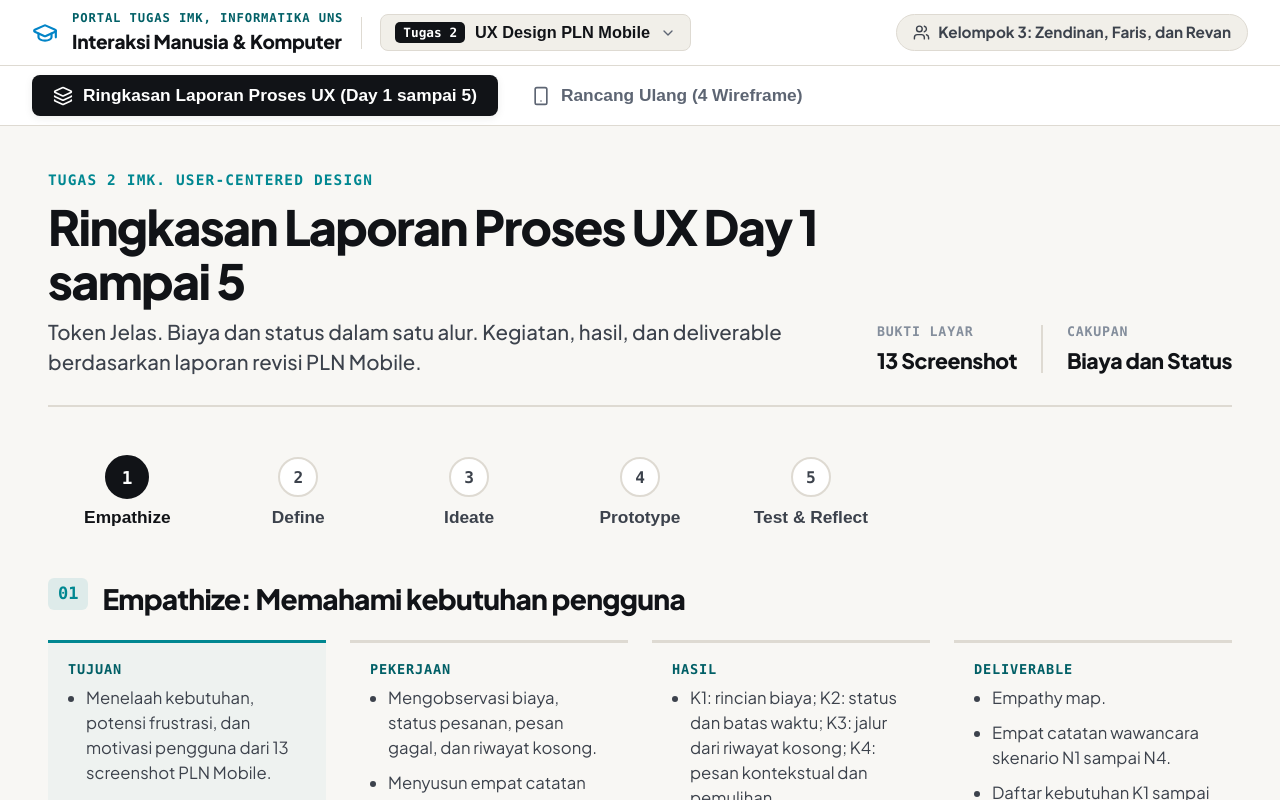
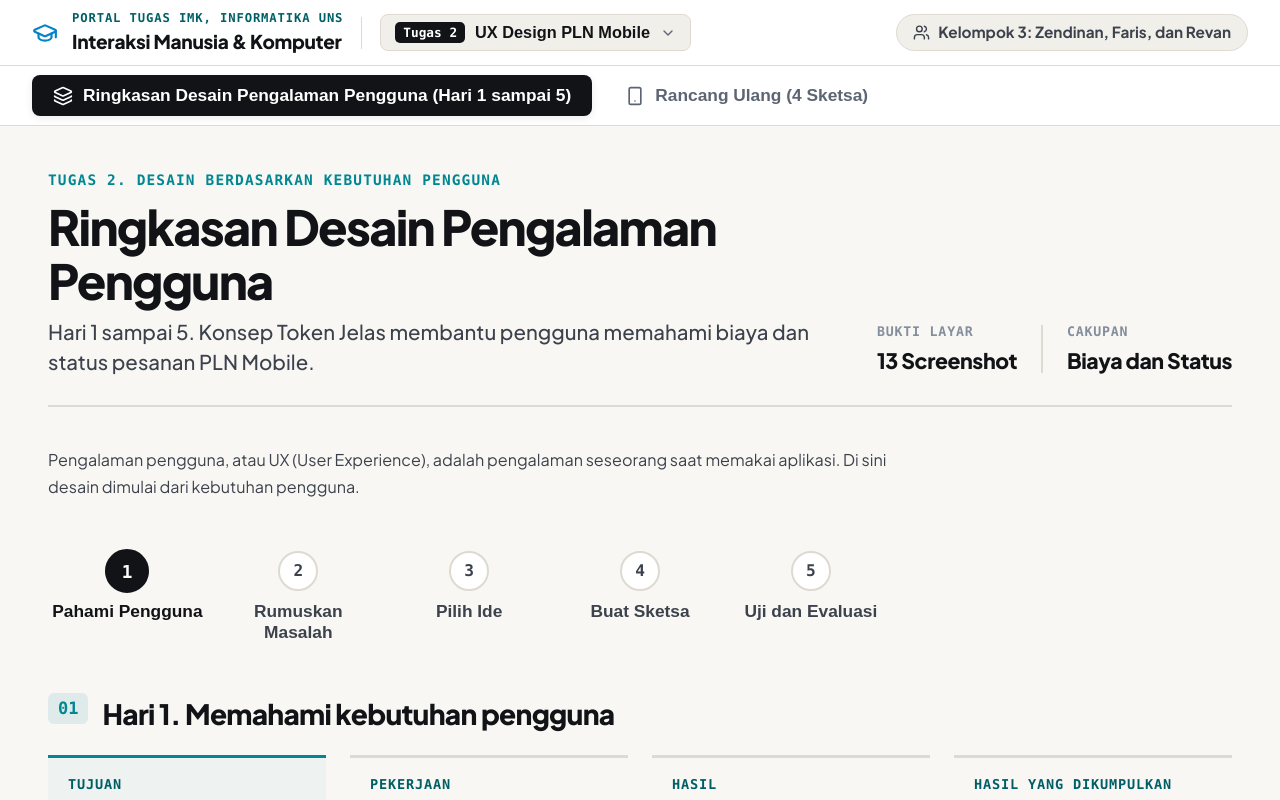
Before and after one commit to fritzuu/Wireframing-IMK, a React (Vite) app in the folder web-interaktif-imk/: page / in a window 1280 px wide. Built offline with nearby package versions, Linux system fonts and the light colour scheme.

Commit message:
feat: clarify UX terminology and report reference codes

```diff
--- a/web-interaktif-imk/src/components/pages/PageUX.jsx
+++ b/web-interaktif-imk/src/components/pages/PageUX.jsx
@@ -1,14 +1,15 @@
 import { MotionButton, MotionLink, MotionSection, MotionCard, MotionReveal, MotionSwitch } from '../motion/PortalMotion';
 import React, { useState } from 'react';
 import { ArrowRight, ChevronLeft, ChevronRight, Download, Layers, Smartphone } from 'lucide-react';
-import { uxComparisons, uxDays } from '../../data/uxReportData';
+import { uxDays as sourceDays } from '../../data/uxReportData';
+import { readableDays as uxDays, readableComparisons as uxComparisons, reportCodes, codesForDay } from '../../data/uxLanguage';
 import './ux.css';
 
 const summaryFields = [
   ['focus', 'TUJUAN'],
   ['work', 'PEKERJAAN'],
   ['results', 'HASIL'],
-  ['deliverables', 'DELIVERABLE'],
+  ['deliverables', 'HASIL YANG DIKUMPULKAN'],
 ];
 
 function Section({ number, title, children }) {
@@ -23,7 +24,7 @@
 export function DayReport({ day, onSelectCase }) {
   return (
     <>
-      <Section number={`0${day.day}`} title={`${day.stage}: ${day.title}`}>
+      <Section number={`0${day.day}`} title={`Hari ${day.day}. ${day.title}`}>
         <div className="free-dgti-strip ux-summary">
           {summaryFields.map(([field, label], index) => (
             <MotionCard className={`dgti-item ${index === 0 ? 'highlight' : ''}`} key={field} delay={index * 0.05}>
@@ -39,6 +40,11 @@
           <ReportSection section={section} onSelectCase={onSelectCase} />
         </Section>
       ))}
+      <details className="ux-code-reference">
+        <summary>Kode acuan dalam laporan</summary>
+        <p className="ux-small">Kode berikut dipakai pada PDF sumber. Nama lengkapnya digunakan pada ringkasan di atas.</p>
+        <dl>{codesForDay(sourceDays[day.day - 1]).map(code => <div key={code}><dt>{code}</dt><dd>{reportCodes[code]}</dd></div>)}</dl>
+      </details>
       <div className="free-bottom-cta">
         <div className="cta-statement"><strong>Sumber Day {day.day}</strong><span className="ux-source-file">A_3_tugasUXdesain_{day.day}.pdf</span><span>Bagian {day.sourceSections}</span></div>
         <MotionLink className="ux-download" href={day.source} download><Download size={17} />Unduh laporan Day {day.day}</MotionLink>
@@ -83,22 +89,22 @@
 }
 
 function ScreenGallery({ onSelectCase }) {
-  return <div className="ux-screen-gallery">{uxComparisons.map((item, index) => <MotionButton className="ux-screen-card" key={item.after} onClick={() => onSelectCase(index)}><span className="dgti-code">{item.need}. {item.before} dan {item.after}</span><img src={`/ux/${item.after}.png`} alt={`Wireframe ${item.after}: ${item.title}`} /><strong>{item.title}</strong><span className="ux-small">Lihat sebelum dan sesudah</span></MotionButton>)}</div>;
+  return <div className="ux-screen-gallery">{uxComparisons.map((item, index) => <MotionButton className="ux-screen-card" key={item.after} onClick={() => onSelectCase(index)}><span className="dgti-code">{['Memahami biaya', 'Memahami batas waktu', 'Menangani kedaluwarsa', 'Menemukan transaksi'][index]}</span><img src={`/ux/${item.after}.png`} alt={`Sketsa tampilan. ${item.title}`} /><strong>{item.title}</strong><span className="ux-small">Lihat sebelum dan sesudah</span></MotionButton>)}</div>;
 }
 
 function Comparison({ index, onChange, onBack }) {
   const item = uxComparisons[index];
   return <div className="cases-stage-free">
-    <div className="free-nav-bar"><MotionButton className="free-back-btn" onClick={onBack}><ChevronLeft size={16} />Day 4 Prototype</MotionButton><div className="free-case-switcher">{uxComparisons.map((comparison, i) => <MotionButton indicator="ux-case-tab" active={index === i} key={comparison.after} className={`free-case-tab ${index === i ? 'active' : ''}`} onClick={() => onChange(i)} aria-pressed={index === i}><span className="tab-num">0{i + 1}</span><span className="tab-name">{comparison.after} {comparison.need}</span></MotionButton>)}</div></div>
+    <div className="free-nav-bar"><MotionButton className="free-back-btn" onClick={onBack}><ChevronLeft size={16} />Hari 4. Sketsa tampilan</MotionButton><div className="free-case-switcher">{uxComparisons.map((comparison, i) => <MotionButton indicator="ux-case-tab" active={index === i} key={comparison.after} className={`free-case-tab ${index === i ? 'active' : ''}`} onClick={() => onChange(i)} aria-pressed={index === i}><span className="tab-num">0{i + 1}</span><span className="tab-name">{['Biaya', 'Waktu', 'Kedaluwarsa', 'Riwayat'][i]}</span></MotionButton>)}</div></div>
     <MotionSwitch className="free-showcase-canvas" motionKey={index}>
       <div className="free-editorial-column">
-        <div className="free-case-headline"><div className="free-meta-line"><span className="free-stage-label">DAY 4 {item.need}</span><span className="free-theory-label">{item.before} dan {item.after}</span></div><h1 className="free-display-title">{item.title}</h1></div>
+        <div className="free-case-headline"><div className="free-meta-line"><span className="free-stage-label">HARI 4</span><span className="free-theory-label">Perbandingan sebelum dan sesudah</span></div><h1 className="free-display-title">{item.title}</h1></div>
         <div className="free-narrative-flow">{[['issue', 'SEBELUM', item.original], ['fix', 'USULAN PERUBAHAN', item.proposal], ['result', 'ALASAN PERUBAHAN', item.reason]].map(([style, label, text]) => <div className={`free-narrative-item ${style}`} key={label}><div className="narrative-tag">{label}</div><p className="narrative-text">{text}</p></div>)}</div>
         <p className="ux-small"><b>Pola yang dipertahankan:</b> {item.kept}</p>
         <div className="free-controls-bar"><span>Perubahan <b>{index + 1}</b> / 4</span><div className="free-btn-group"><MotionButton className="free-nav-arrow" disabled={index === 0} onClick={() => onChange(index - 1)} aria-label="Perubahan sebelumnya"><ChevronLeft size={18} /></MotionButton><MotionButton className="free-nav-arrow primary" disabled={index === 3} onClick={() => onChange(index + 1)} aria-label="Perubahan berikutnya"><ChevronRight size={18} /></MotionButton></div></div>
         <MotionLink className="ux-download" href={uxDays[3].source} download><Download size={16} />Laporan Day 4 bagian 4.3 sampai 4.6</MotionLink>
       </div>
-      <div className="free-mockups-stage">{[['asli', 'SCREENSHOT ASLI', item.before, 'jpeg'], ['fiksasi', 'WIREFRAME USULAN', item.after, 'png']].map(([style, label, code, ext]) => <MotionCard className="free-phone-wrapper" key={code} delay={style === 'fiksasi' ? 0.08 : 0}><figcaption className={`free-phone-label ${style}`}><span className="label-status">{label}</span><span className="label-sub">{code}</span></figcaption><img className="ux-screen-image" src={`/ux/${code}.${ext}`} alt={`${code}: ${label.toLowerCase()} untuk ${item.title}`} /></MotionCard>)}</div>
+      <div className="free-mockups-stage">{[['asli', 'SCREENSHOT ASLI', item.before, 'jpeg'], ['fiksasi', 'SKETSA USULAN', item.after, 'png']].map(([style, label, code, ext]) => <MotionCard className="free-phone-wrapper" key={code} delay={style === 'fiksasi' ? 0.08 : 0}><figcaption className={`free-phone-label ${style}`}><span className="label-status">{label}</span></figcaption><img className="ux-screen-image" src={`/ux/${code}.${ext}`} alt={`${code}: ${label.toLowerCase()} untuk ${item.title}`} /></MotionCard>)}</div>
     </MotionSwitch>
   </div>;
 }
@@ -112,15 +118,16 @@
   const selectCase = index => {setCaseIndex(index); setPage('kasus'); document.querySelector('.imk-main-canvas')?.scrollTo({ top: 0 });};
 
   return <div className="ux-workspace">
-    <nav className="tugas1-nav-bar ux-nav" aria-label="Halaman Tugas 2"><div className="tugas1-nav-tabs">{[['proses', Layers, 'Ringkasan Laporan Proses UX', 'Day 1 sampai 5'], ['kasus', Smartphone, 'Rancang Ulang', '4 Wireframe']].map(([id, Icon, label, sub]) => <MotionButton indicator="ux-page-tab" active={page === id} key={id} className={`tugas1-tab-btn ${page === id ? 'active' : ''}`} onClick={() => setPage(id)} aria-pressed={page === id}><Icon size={20} /><span><span className="ux-nav-label-full">{label}</span><span className="ux-nav-label-short">{id === 'proses' ? 'Ringkasan UX' : label}</span><span className="tab-sub-text"> ({sub})</span></span></MotionButton>)}</div></nav>
+    <nav className="tugas1-nav-bar ux-nav" aria-label="Halaman Tugas 2"><div className="tugas1-nav-tabs">{[['proses', Layers, 'Ringkasan Desain Pengalaman Pengguna', 'Hari 1 sampai 5'], ['kasus', Smartphone, 'Rancang Ulang', '4 Sketsa']].map(([id, Icon, label, sub]) => <MotionButton indicator="ux-page-tab" active={page === id} key={id} className={`tugas1-tab-btn ${page === id ? 'active' : ''}`} onClick={() => setPage(id)} aria-pressed={page === id}><Icon size={20} /><span><span className="ux-nav-label-full">{label}</span><span className="ux-nav-label-short">{id === 'proses' ? 'Ringkasan' : label}</span><span className="tab-sub-text"> ({sub})</span></span></MotionButton>)}</div></nav>
     <MotionSwitch motionKey={page} className="portal-page-motion">
     {page === 'kasus' ? <Comparison index={caseIndex} onChange={setCaseIndex} onBack={() => {setPage('proses'); selectDay(3);}} /> : <div className="summary-free-canvas ux-body">
-      <MotionReveal className="free-hero-header"><div className="hero-text-block"><span className="free-tagline">TUGAS 2 IMK. USER-CENTERED DESIGN</span><h1 className="free-hero-title">Ringkasan Laporan Proses UX Day 1 sampai 5</h1><p className="free-hero-sub">Token Jelas. Biaya dan status dalam satu alur. Kegiatan, hasil, dan deliverable berdasarkan laporan revisi PLN Mobile.</p></div><div className="free-stat-ribbon"><div className="free-stat-unit"><span className="stat-label">BUKTI LAYAR</span><strong className="stat-value">13 Screenshot</strong></div><div className="stat-divider" /><div className="free-stat-unit"><span className="stat-label">CAKUPAN</span><strong className="stat-value text-teal">Biaya dan Status</strong></div></div></MotionReveal>
-      <div className="free-timeline-track ux-day-track" aria-label="Hari kegiatan">{uxDays.map((item, index) => <MotionButton indicator="ux-day-tab" active={dayIndex === index} key={item.day} className={`timeline-step-btn ${dayIndex === index ? 'active' : ''}`} onClick={() => selectDay(index)} aria-label={`Day ${item.day}. ${item.stage}`} aria-pressed={dayIndex === index}><span className="step-circle">{item.day}</span><span className="step-title ux-day-label-full">{item.stage}</span><span className="step-title ux-day-label-short">{['Pahami', 'Masalah', 'Ide', 'Desain', 'Evaluasi'][index]}</span></MotionButton>)}</div>
+      <MotionReveal className="free-hero-header"><div className="hero-text-block"><span className="free-tagline">TUGAS 2. DESAIN BERDASARKAN KEBUTUHAN PENGGUNA</span><h1 className="free-hero-title">Ringkasan Desain Pengalaman Pengguna</h1><p className="free-hero-sub">Hari 1 sampai 5. Konsep Token Jelas membantu pengguna memahami biaya dan status pesanan PLN Mobile.</p></div><div className="free-stat-ribbon"><div className="free-stat-unit"><span className="stat-label">BUKTI LAYAR</span><strong className="stat-value">13 Screenshot</strong></div><div className="stat-divider" /><div className="free-stat-unit"><span className="stat-label">CAKUPAN</span><strong className="stat-value text-teal">Biaya dan Status</strong></div></div></MotionReveal>
+      <p className="ux-language-note">Pengalaman pengguna, atau UX (User Experience), adalah pengalaman seseorang saat memakai aplikasi. Di sini desain dimulai dari kebutuhan pengguna.</p>
+      <div className="free-timeline-track ux-day-track" aria-label="Hari kegiatan">{uxDays.map((item, index) => <MotionButton indicator="ux-day-tab" active={dayIndex === index} key={item.day} className={`timeline-step-btn ${dayIndex === index ? 'active' : ''}`} onClick={() => selectDay(index)} aria-label={`Hari ${item.day}. ${item.title}`} aria-pressed={dayIndex === index}><span className="step-circle">{item.day}</span><span className="step-title ux-day-label-full">{['Pahami Pengguna', 'Rumuskan Masalah', 'Pilih Ide', 'Buat Sketsa', 'Uji dan Evaluasi'][index]}</span><span className="step-title ux-day-label-short">{['Pahami', 'Masalah', 'Ide', 'Desain', 'Evaluasi'][index]}</span></MotionButton>)}</div>
       <MotionSwitch motionKey={`${page}-${day.day}`} className="ux-day-motion">
         <DayReport day={day} onSelectCase={selectCase} />
       </MotionSwitch>
-      {page === 'proses' && dayIndex < 4 && <MotionButton className="free-cta-btn ux-next-day" onClick={() => selectDay(dayIndex + 1)}>Lanjut Day {day.day + 1}<ArrowRight size={17} /></MotionButton>}
+      {page === 'proses' && dayIndex < 4 && <MotionButton className="free-cta-btn ux-next-day" onClick={() => selectDay(dayIndex + 1)}>Lanjut Hari {day.day + 1}<ArrowRight size={17} /></MotionButton>}
     </div>}
     </MotionSwitch>
   </div>;
--- a/web-interaktif-imk/src/components/pages/ux.css
+++ b/web-interaktif-imk/src/components/pages/ux.css
@@ -115,3 +115,12 @@
   .ux-screen-card { gap: 14px; }
   .ux-workspace .free-phone-label { flex-wrap: wrap; justify-content: center; font-size: .7rem; letter-spacing: .02em; }
 }
+
+.ux-language-note { color: var(--ink-secondary); font-size: .95rem; line-height: 1.65; max-width: 850px; }
+.ux-code-reference { border-top: 1px solid var(--seam-border); padding: 18px 0; }
+.ux-code-reference summary { cursor: pointer; font-weight: 700; color: var(--pln-teal-deep); min-height: 44px; }
+.ux-code-reference dl { display: grid; grid-template-columns: repeat(2, minmax(0, 1fr)); gap: 14px 28px; margin-top: 16px; }
+.ux-code-reference dl > div { display: flex; align-items: baseline; gap: 12px; }
+.ux-code-reference dt { flex-shrink: 0; font: 750 .82rem var(--font-mono); min-width: 36px; }
+.ux-code-reference dd { margin: 0; font-size: .9rem; overflow-wrap: anywhere; }
+@media (max-width: 768px) { .ux-code-reference dl { grid-template-columns: minmax(0, 1fr); } }
--- /dev/null
+++ b/web-interaktif-imk/src/data/uxLanguage.js
@@ -0,0 +1,100 @@
+import { uxDays, uxComparisons } from './uxReportData';
+
+// Presentation labels only. Keep the source report data and figures intact.
+export const reportCodes = {
+  K1: 'Kebutuhan memahami biaya', K2: 'Kebutuhan memahami status pesanan',
+  K3: 'Kebutuhan mencari transaksi', K4: 'Kebutuhan memperbaiki kesalahan',
+  N1: 'Peserta H S', N2: 'Peserta H A', N3: 'Peserta A B P', N4: 'Peserta R P',
+  H0: 'Beranda', T1: 'Pemilihan token', T2: 'Tinjauan pesanan', T3: 'Detail pembayaran',
+  A1: 'Pesanan aktif', A2: 'Pesanan kedaluwarsa', R1: 'Riwayat kosong', B1: 'Bantuan pembayaran',
+  S01: 'Screenshot pesanan aktif', S02: 'Screenshot detail pembayaran',
+  S03: 'Screenshot sebelum lanjut pembayaran', S04: 'Screenshot Non Taglis',
+  S05: 'Screenshot tagihan listrik', S06: 'Screenshot pemilihan token',
+  S07: 'Screenshot pengaduan', S08: 'Screenshot rewards', S09: 'Screenshot akun',
+  S10: 'Screenshot pesanan lama', S11: 'Screenshot riwayat transaksi',
+  S12: 'Screenshot beranda bagian bawah', S13: 'Screenshot beranda bagian atas',
+};
+
+const codePattern = /\b(?:K[1-4]|N[1-4]|S(?:0[1-9]|1[0-3])|H0|T[1-3]|A[1-2]|R1|B1)\b/g;
+const terms = [
+  ['H S / N1', 'Peserta H S'], ['H A / N2', 'Peserta H A'], ['A B P / N3', 'Peserta A B P'],
+  ['N1 / H S', 'Peserta H S'], ['N2 / H A', 'Peserta H A'], ['N3 / A B P', 'Peserta A B P'], ['N4 / R P', 'Peserta R P'],
+  ['User Persona Sheet', 'Lembar gambaran pengguna'], ['Problem statement', 'Rumusan masalah'],
+  ['problem statement', 'rumusan masalah'], ['Usability Test Report', 'Laporan uji kemudahan penggunaan'],
+  ['Final Presentation', 'Presentasi akhir'], ['Empathy map', 'Peta empati'], ['empathy map', 'peta empati'],
+  ['Storyboard visual', 'Alur penggunaan bergambar'], ['storyboard visual', 'alur penggunaan bergambar'],
+  ['Storyboard', 'Alur bergambar'], ['storyboard', 'alur bergambar'],
+  ['Wireframe', 'Sketsa tampilan'], ['wireframe', 'sketsa tampilan'],
+  ['persona primer', 'gambaran pengguna utama'], ['persona sekunder', 'gambaran pengguna pendukung'],
+  ['Persona masih hipotesis desain.', 'Gambaran pengguna masih berupa dugaan untuk membantu perancangan.'],
+  ['Primer:', 'Pengguna utama:'], ['Sekunder:', 'Pengguna pendukung:'],
+  ['walkthrough', 'penelusuran alur penggunaan'], ['D/F/V', 'kebutuhan, kelayakan, dan manfaat'],
+  ['BCA VA', 'nomor pembayaran virtual BCA'], ['VA dummy', 'nomor pembayaran contoh'], ['Nomor VA', 'Nomor pembayaran virtual'],
+  ['Substitute / ganti', 'Ganti'], ['Combine / gabungkan', 'Gabungkan'], ['Adapt / adaptasi', 'Adaptasi'],
+  ['Modify / ubah', 'Ubah'], ['Put to another use / manfaatkan ulang', 'Manfaatkan ulang'],
+  ['Eliminate / hilangkan', 'Hilangkan'], ['Rearrange / susun ulang', 'Susun ulang'],
+];
+
+export function readableText(value) {
+  let result = value;
+  for (const [term, replacement] of terms) result = result.replaceAll(term, replacement);
+  result = result.replace(/\b(?:T[1-3]|A[1-2]|R1|B1|S\d{2})(?:\/(?:T[1-3]|A[1-2]|R1|B1|S\d{2}))+\b/g,
+    group => group.split('/').map(code => reportCodes[code] || code).join(', '));
+  return result.replace(codePattern, code => reportCodes[code]).replace(/\bVA\b/g, 'nomor pembayaran virtual').replace(/\s+,/g, ',');
+}
+
+function readableSection(section) {
+  const copy = { ...section, title: readableText(section.title) };
+  for (const key of ['note', 'intro', 'text', 'alt']) if (section[key]) copy[key] = readableText(section[key]);
+  if (section.type === 'table') {
+    copy.headers = section.headers.map(readableText);
+    copy.rows = section.rows.map(row => row.map(readableText));
+    if (section.headers.includes('D / F / V')) {
+      copy.title = 'Lima ide dan alasan pemilihannya';
+      copy.headers = ['Ide', 'Solusi', 'Dibutuhkan pengguna', 'Bisa diterapkan', 'Bermanfaat bagi layanan', 'Dasar dan pertimbangan'];
+      copy.rows = section.rows.map(([idea, solution, scores, reason]) => [readableText(idea), readableText(solution), ...scores.split(' / '), readableText(reason)]);
+      copy.note = 'Skor 1 sampai 5 merupakan penilaian desain. Urutan penilaian adalah kebutuhan pengguna, kemudahan penerapan, dan manfaat bagi layanan. Ide pertama paling mudah diterapkan. Ide kedua membantu pengguna setelah pesanan dibuat.';
+    }
+  } else if (section.type === 'profiles') {
+    copy.items = section.items.map(profile => Object.fromEntries(Object.entries(profile).map(([key, value]) => [key, readableText(value)])));
+  } else if (section.items) copy.items = section.items.map(readableText);
+  return copy;
+}
+
+export const readableDays = uxDays.map(day => {
+  const copy = { ...day, limitation: readableText(day.limitation), sections: day.sections.map(readableSection) };
+  for (const field of ['focus', 'work', 'results', 'deliverables']) copy[field] = day[field].map(readableText);
+  if (day.day === 1) {
+    copy.results = ['Empat kebutuhan ditemukan: memahami biaya, membaca status dan batas waktu, menemukan transaksi, serta memperbaiki kesalahan.', 'Biaya dan status menjadi fokus utama. Jalur pencarian transaksi mendukung alur, sedangkan pemulihan kesalahan menjadi peluang lanjutan.'];
+    copy.deliverables = ['Peta empati yang merangkum ucapan, pikiran, tindakan, dan perasaan pengguna.', 'Empat catatan wawancara skenario dengan peserta berinisial H S, H A, A B P, dan R P.', 'Daftar kebutuhan pengguna dan pemetaan 13 screenshot.'];
+  }
+  if (day.day === 3) {
+    copy.work[1] = 'Menilai apakah ide dibutuhkan pengguna, bisa diterapkan, dan bermanfaat bagi layanan pada skala 1 sampai 5.';
+    copy.sections[0].title = 'Tujuh cara mengembangkan ide';
+    copy.sections[0].note = 'Metode ini disebut SCAMPER. Setiap langkah membantu melihat kemungkinan perubahan pada desain yang sudah ada.';
+  }
+  if (day.day === 4) {
+    copy.results[0] = 'Empat perubahan: biaya terlihat saat memilih token, batas waktu muncul pada kartu pesanan, tindakan disesuaikan saat kedaluwarsa, dan riwayat kosong mempunyai jalan lanjut.';
+    copy.deliverables[0] = 'Empat pasangan sketsa sebelum dan sesudah untuk pemilihan token, pesanan aktif, kedaluwarsa, dan riwayat kosong.';
+    copy.sections.find(s => s.title === 'Skenario A: pembelian token').items = [
+      'Dari beranda, buka Beli Token.',
+      'Pilih Rp5.000. Nomor pembayaran virtual BCA sudah dipilih. Sebut nominal, admin, dan total sebelum Selanjutnya.',
+      'Tinjau identitas dan total. Tekan Lanjutkan Pembayaran untuk membuat pesanan demo.',
+      'Temukan nomor pembayaran contoh dan batas waktu. Buka Pesanan Aktif.',
+      'Temukan pesanan yang sama, lalu jelaskan status dan tombol yang sesuai.',
+    ];
+    copy.sections.find(s => s.title === 'Skenario B: status pesanan dan pemulihan').items[0] = 'Dari beranda, buka Riwayat dan Bantuan dengan data demo kosong.';
+    copy.sections.find(s => s.title === 'Aturan interaksi dan kesiapan evaluasi').items[0] = 'Rincian biaya diterapkan saat memilih dan meninjau token. Status diperjelas pada detail pembayaran serta pesanan aktif. Jalur lanjut tersedia pada riwayat dan bantuan.';
+  }
+  return copy;
+});
+
+export const readableComparisons = uxComparisons.map(item => ({ ...item,
+  original: readableText(item.original), proposal: readableText(item.proposal), reason: readableText(item.reason), kept: readableText(item.kept),
+}));
+
+export function codesForDay(day) {
+  const codes = [...new Set(JSON.stringify(day).match(codePattern) || [])];
+  if (day.day === 1) for (let i = 1; i <= 13; i++) codes.push(`S${String(i).padStart(2, '0')}`);
+  return [...new Set(codes)].sort();
+}
```
